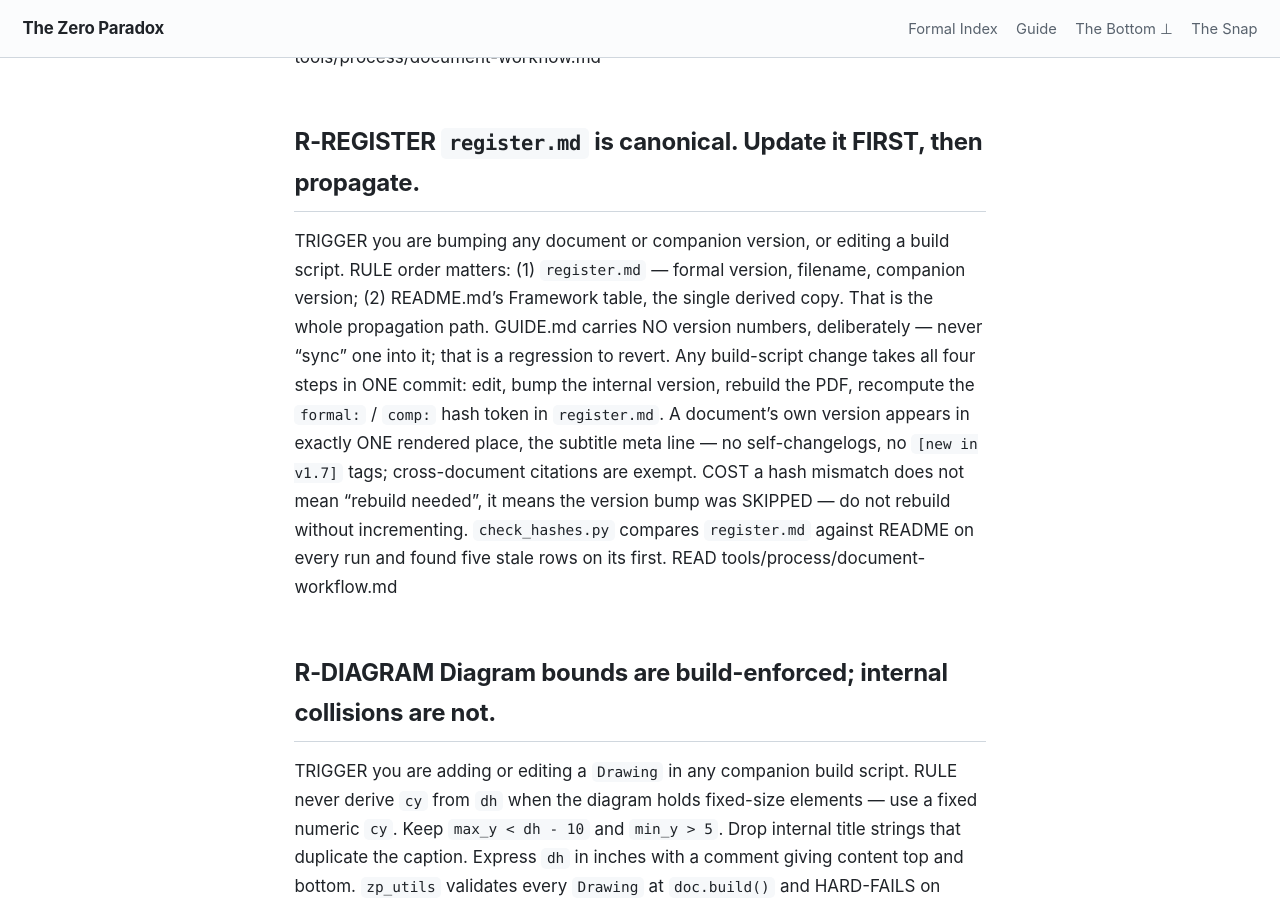
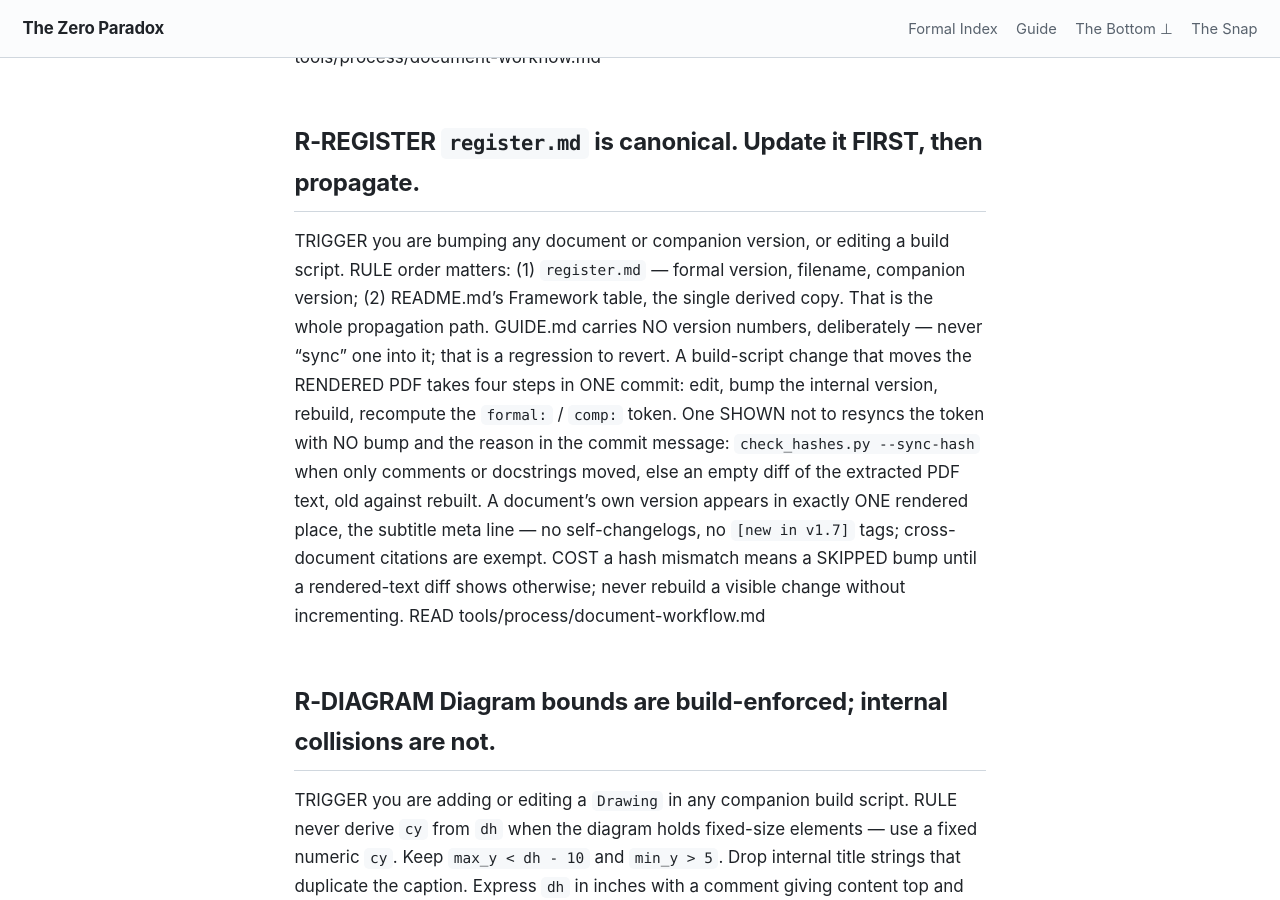
Before and after one commit to timbrigham/ZeroParadox, a Jekyll site: the page built from CLAUDE.md, in a window 1280 px wide and 900 px high, scrolled down 21772 px. Built offline with Jekyll 4.4.1, drawn with Linux system fonts in a browser that asks for light colours; our own code applies the rules of GitHub Pages for plain Markdown files.

Commit message:
R-REGISTER: a script edit that leaves the rendered PDF unchanged resyncs with no bump
Tim's ruling R4 (2026-10-03). CLAUDE.md R-REGISTER and
tools/process/document-workflow.md now state both cases: a rendered change
owes the four-step bump; a change shown not to move the rendered text
resyncs the register token only, via check_hashes.py --sync-hash for a
comment/docstring edit or an empty extracted-text diff otherwise. The entry
stays at 14 lines (the war-story clause paid for it). Also drops the stale
"archive the old version" step, which contradicted R-CONTEXT.

Co-Authored-By: Claude Opus 5.5 (1M context) <noreply@anthropic.com>
Claude-Session: https://claude.ai/code/session_01M7PxaZmdYwacRczCRPuVWC

```diff
--- a/CLAUDE.md
+++ b/CLAUDE.md
@@ -655,14 +655,15 @@ TRIGGER  you are bumping any document or companion version, or editing a build s
 RULE     order matters: (1) `register.md` — formal version, filename, companion version;
          (2) README.md's Framework table, the single derived copy. That is the whole
          propagation path. GUIDE.md carries NO version numbers, deliberately — never "sync"
-         one into it; that is a regression to revert. Any build-script change takes all four
-         steps in ONE commit: edit, bump the internal version, rebuild the PDF, recompute the
-         `formal:` / `comp:` hash token in `register.md`. A document's own version appears in
-         exactly ONE rendered place, the subtitle meta line — no self-changelogs, no
-         `[new in v1.7]` tags; cross-document citations are exempt.
-COST     a hash mismatch does not mean "rebuild needed", it means the version bump was
-         SKIPPED — do not rebuild without incrementing. `check_hashes.py` compares
-         `register.md` against README on every run and found five stale rows on its first.
+         one into it; that is a regression to revert. A build-script change that moves the
+         RENDERED PDF takes four steps in ONE commit: edit, bump the internal version, rebuild,
+         recompute the `formal:` / `comp:` token. One SHOWN not to resyncs the token with NO bump
+         and the reason in the commit message: `check_hashes.py --sync-hash` when only comments
+         or docstrings moved, else an empty diff of the extracted PDF text, old against rebuilt.
+         A document's own version appears in exactly ONE rendered place, the subtitle meta line
+         — no self-changelogs, no `[new in v1.7]` tags; cross-document citations are exempt.
+COST     a hash mismatch means a SKIPPED bump until a rendered-text diff shows otherwise; never
+         rebuild a visible change without incrementing.
 READ     tools/process/document-workflow.md
 
 ## R-DIAGRAM  Diagram bounds are build-enforced; internal collisions are not.
```
Also changed, not shown: tools/process/document-workflow.md (+8 -4 lines).
